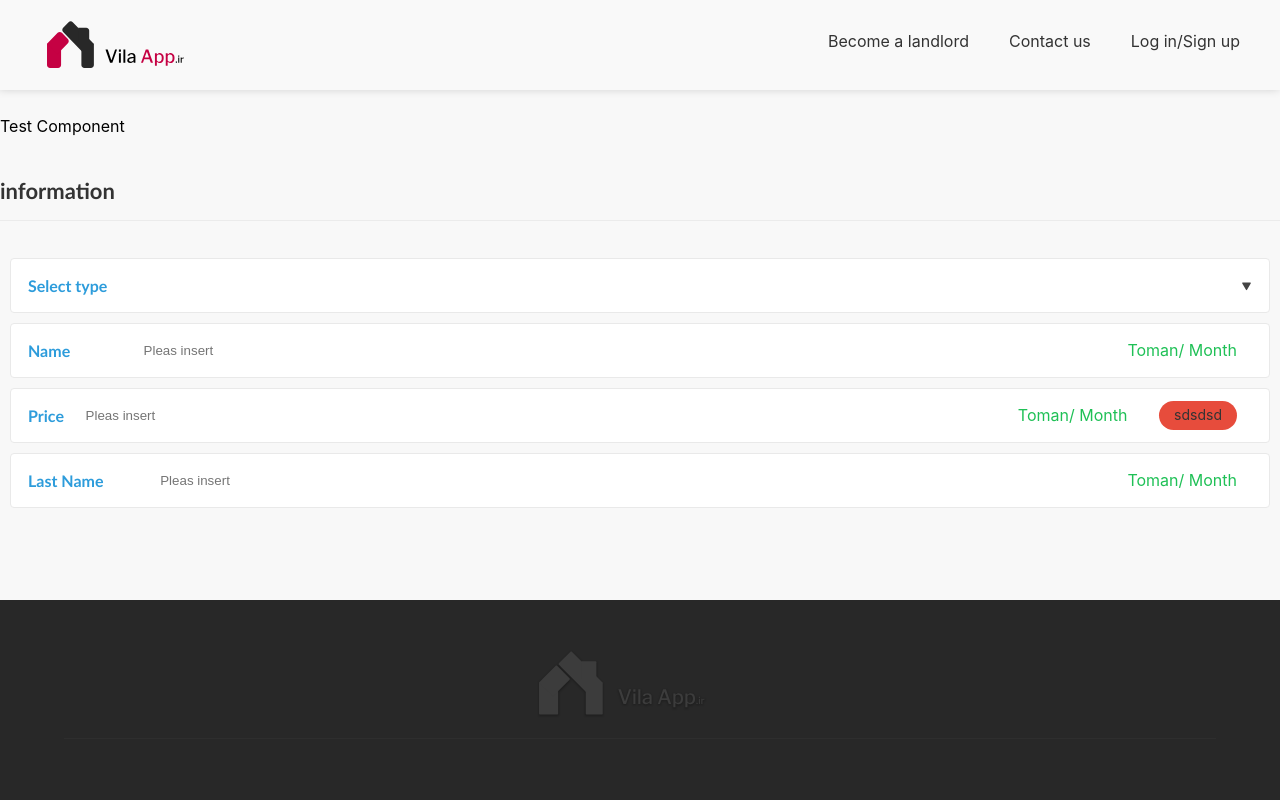
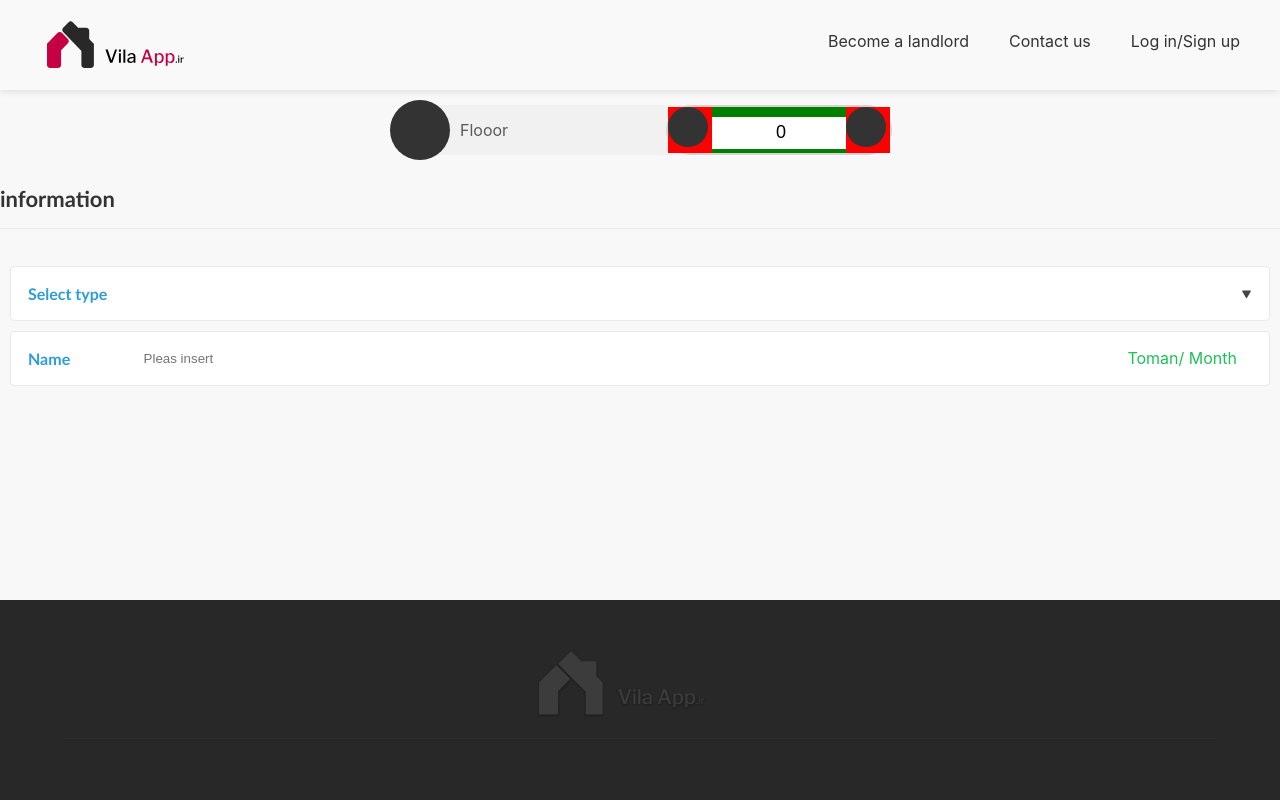
Before and after one commit to arasico/vilaapp, a React (Create React App) app: page /test in a window 1280 px wide. Shown: the top 800 px of the page. Built offline with nearby package versions, Linux system fonts and the light colour scheme.

Commit message:
oprator is fixed

```diff
--- /dev/null
+++ b/src/en/components/common/optionDetails/optionDetails.js
@@ -0,0 +1,83 @@
+//
+// option Deatil is for crreate landloard ---->
+//
+
+import React,{Component} from 'react';
+import   './style.css';
+
+class OptionDetails extends Component {
+    constructor(props) {
+        super(props);
+        this.state = {
+            currentVal:0
+         }
+         this.onPluse = this.onPluse.bind(this);
+         this.onMinus = this.onMinus.bind(this);
+         this.handleChange = this.handleChange.bind(this);
+         this.handelFocus = this.handelFocus.bind(this);
+         this.handelBlur = this.handelBlur.bind(this);
+
+    }
+
+
+onPluse(){
+    if(this.state.currentVal <= 9999)
+    this.setState({currentVal: this.state.currentVal +1 })
+}
+
+onMinus(){
+    if(this.state.currentVal > 0)
+    this.setState({currentVal: this.state.currentVal -1 })
+}
+
+handleChange(event) {
+    this.setState({currentVal: event.target.value});
+  }
+
+  handelFocus(event){
+      console.log(event.target.value)
+      if(event.target.value === '0')
+      this.setState({currentVal:''})
+
+      event.target.select();
+  }
+
+  handelBlur(event){
+      console.log(event.target.value)
+    if(event.target.value === '')
+    this.setState({currentVal:0})
+  }
+
+    render() {
+        return (
+            <div className="options-container">
+                <div className="options-rol-silver">
+                    <div style={{position:"absolute"}}>
+                        <div className="options-icon-container"></div>
+                    </div>
+                    <div className="options-label-container" >
+                        <span>Flooor</span>
+                    </div>
+
+                    <div className="option-button-container">
+                        <div className="option-button-oprator">
+                            <div className="button-circle-oprator" onClick={this.onMinus}></div>
+                        </div>
+                        <div className="option-button-input">
+                            <input type="text" className="input-option-type"
+                            value={this.state.currentVal}
+                            onChange={this.handleChange}
+                            onFocus={this.handelFocus}
+                            onBlur={this.handelBlur} />
+                        </div>
+                        <div className="option-button-oprator">
+                            <div className="button-circle-oprator" onClick={this.onPluse}></div>
+                        </div>
+                    </div>
+                </div>
+            </div>
+         );
+    }
+}
+
+export default OptionDetails;
--- /dev/null
+++ b/src/en/components/common/optionDetails/style.css
@@ -0,0 +1,70 @@
+.options-container{
+    width: 100%;
+    background-color: transparent;
+    height: 60px;
+    display: flex;
+    flex-direction: row;
+
+
+}
+
+.options-icon-container{
+    background-color: #333;
+    width: 60px;
+    height: 60px;
+    border-radius: 100px;
+    margin-top: -5px;
+
+}
+
+.options-rol-silver{
+    background-color: #F1F1F1;
+    height: 50px;
+    border-radius: 30px;
+    margin-top: 5px;
+    line-height: 50px;
+    position: absolute;
+    display: flex;
+    color: #5A5A5A;
+
+}
+.options-label-container{
+    width: 70%;
+    padding-left: 70px;
+}
+
+.option-button-container{
+    background-color: #ffffff;
+    width: 380px;
+    border-radius: 100px;
+    border:2px solid #D4D4D4;
+    display: flex;
+}
+
+.option-button-oprator{
+    background-color: red;
+    width: 20%;
+}
+
+.option-button-input{
+    background-color: green;
+    width: 60%;
+}
+
+.input-option-type{
+    width: 100%;
+    height: 30px;
+    border: 0;
+    text-align: center;
+    font-size: 18px;
+
+
+}
+
+.button-circle-oprator{
+    width: 40px;
+    height: 40px;
+    border-radius: 50px;
+    background-color: #333;
+
+}
--- a/src/en/components/common/typeOfDropList/style.css
+++ b/src/en/components/common/typeOfDropList/style.css
@@ -16,7 +16,7 @@
     font-family: 'Gill Sans', 'Gill Sans MT', Calibri, 'Trebuchet MS', sans-serif;
     padding: 5px;
     font-weight: 700;
-    width: 100px;
+    width: 140px;
 }
 
 .select-type-drop-list{
--- a/src/en/container/create/create.js
+++ b/src/en/container/create/create.js
@@ -12,6 +12,7 @@ import ArrowRight from '../../../assets/icons/arrow-right-light.svg'
 
 import TextInput from '../../components/createLandLoard/inputGroup';
 import Subtitle from '../../components/common/subTitle/subTitle';
+import TypeOfList from '../../components/common/typeOfDropList/typeOfDropList';
 
 
 class CreateComponent extends Component {
@@ -153,7 +154,7 @@ class CreateComponent extends Component {
                             <TextInput
                                 label="Ttile"
                                 placeholder="Please insert something like: Rent Great and lovely Flat in Kish"
-                                error="wewe"
+                                error="Please insert you title!"
                                 labelSecend=""
                             />
                             <TextInput
@@ -162,6 +163,35 @@ class CreateComponent extends Component {
                                 error=""
                                 labelSecend="Toman / Per Day"
                             />
+                            <div className="create-basic-info-type-container">
+                                <div className="create-basic-info-type-item">
+                                    <TypeOfList label="Type of Place" />
+                                </div>
+                                <div className="create-basic-info-type-item">
+                                    <TypeOfList label="Floors" />
+                                </div>
+
+                            </div>
+
+                            <Subtitle label="More details" />
+
+                            <div className="create-basic-info-type-container">
+                                <div className="create-basic-info-type-item">
+                                    <TypeOfList label="Type of Place" />
+                                </div>
+                                <div className="create-basic-info-type-item">
+                                    <TypeOfList label="Floors" />
+                                </div>
+                            </div>
+                            <div className="create-basic-info-type-container">
+                                <div className="create-basic-info-type-item">
+                                    <TypeOfList label="Type of Place" />
+                                </div>
+                                <div className="create-basic-info-type-item">
+                                    <TypeOfList label="Floors" />
+                                </div>
+                            </div>
+
 
                         </div>
 
--- a/src/en/container/create/style.css
+++ b/src/en/container/create/style.css
@@ -24,7 +24,7 @@
 
 .basic-tab{
     width: 100%;
-    height: 500px;
+    display: flex;
 
 }
 
@@ -173,7 +173,21 @@
    .create-form-container{
        background-color: #ddd;
        width: 70%;
-       height: 300px;
        margin: auto;
+       padding-bottom: 100px;
 
    }
+
+   .create-basic-info-type-container {
+       background-color: red;
+       width: 100%;
+       display: flex;
+       flex-direction: row;
+
+   }
+
+   .create-basic-info-type-item{
+       background-color: green;
+       width: 50%;
+
+   }
--- a/src/en/container/testComponent/test.js
+++ b/src/en/container/testComponent/test.js
@@ -5,6 +5,7 @@ import  './style.css';
 import TextInput from '../../components/createLandLoard/inputGroup';
 import SubTitle from '../../components/common/subTitle/subTitle';
 import Droplist from '../../components/common/typeOfDropList/typeOfDropList';
+import OptionDetails from '../../components/common/optionDetails/optionDetails';
 
 
 
@@ -18,7 +19,9 @@ class TestComponent extends Component {
     render() {
         return (
             <div className="test-container">
-                    <p>Test Component</p>
+                 <div style={{width:500, margin:'auto'}}>
+                    <OptionDetails />
+                 </div>
 
                     <SubTitle label="information" />
 
@@ -30,19 +33,7 @@ class TestComponent extends Component {
                         error=""
                         labelSecend="Toman/ Month"
                     />
-                        <TextInput
-                        label="Price"
-                        placeholder="Pleas insert"
-                        error="sdsdsd"
-                        labelSecend="Toman/ Month"
-                    />
 
-                        <TextInput
-                        label="Last Name"
-                        placeholder="Pleas insert"
-                        error=""
-                        labelSecend="Toman/ Month"
-                    />
 
             </div>
         );
```
